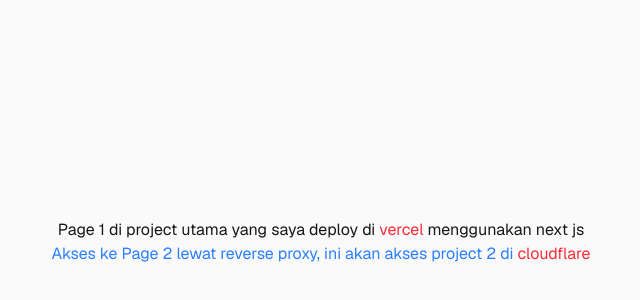
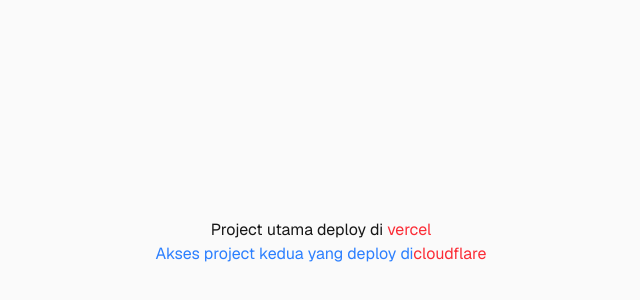
Before and after one commit to elroypedrokameo/reverse-proxy, a Next.js app: page / in a window 1280 px wide. Shown: the part 158-458 px from the top of the page, without its empty margins (319-959 px from the left). Built offline with nearby package versions, Linux system fonts and the light colour scheme.

Commit message:
refactor: simplify text content in Home component for clarity

```diff
--- a/app/page.tsx
+++ b/app/page.tsx
@@ -2,10 +2,10 @@
   return (
     <div className="flex flex-col flex-1 items-center justify-center bg-zinc-50 font-sans dark:bg-black">
       <p>
-        Page 1 di project utama yang saya deploy di <span className="text-red-500">vercel</span> menggunakan next js
+        Project utama deploy di <span className="text-red-500">vercel</span>
       </p>
       <a href="/pagekedua" className="text-blue-500">
-        Akses ke Page 2 lewat reverse proxy, ini akan akses project 2 di{" "}
+        Akses project kedua yang deploy di
         <span className="text-red-500">cloudflare</span>
       </a>
     </div>
```
